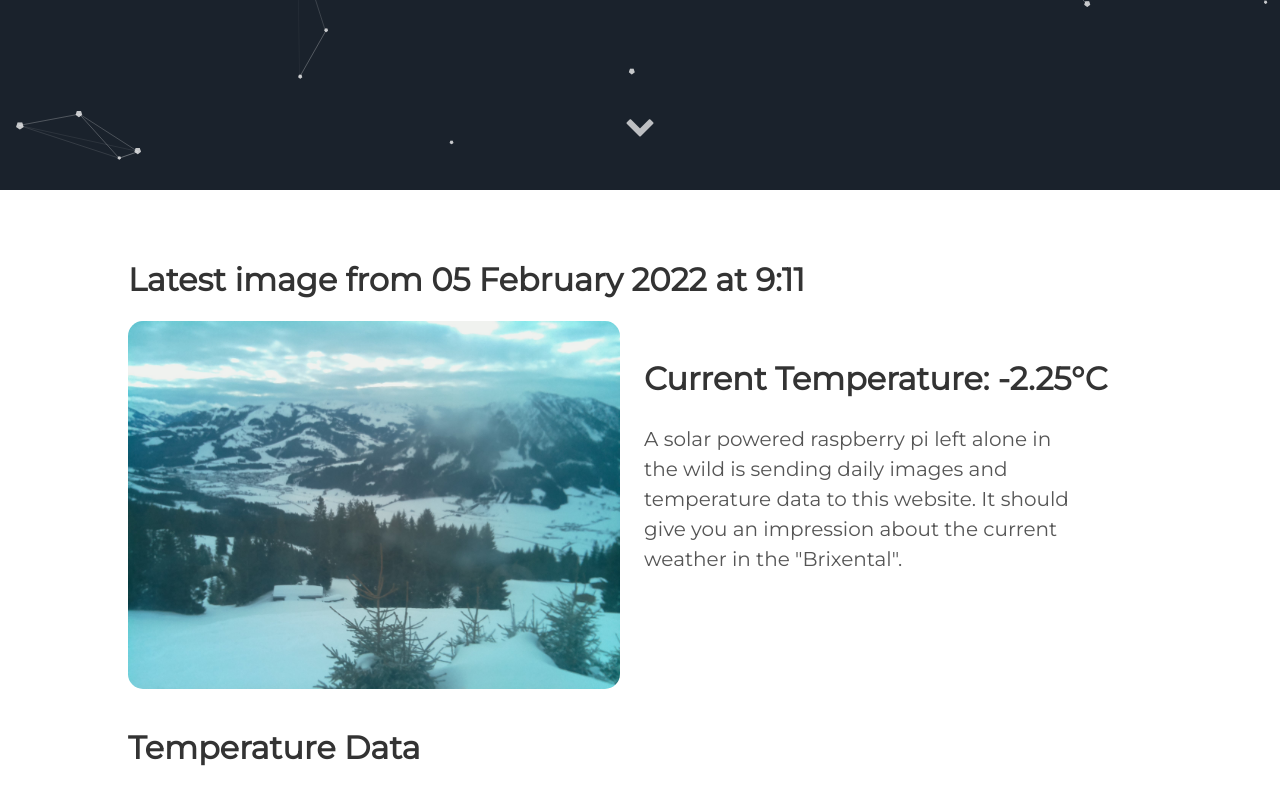
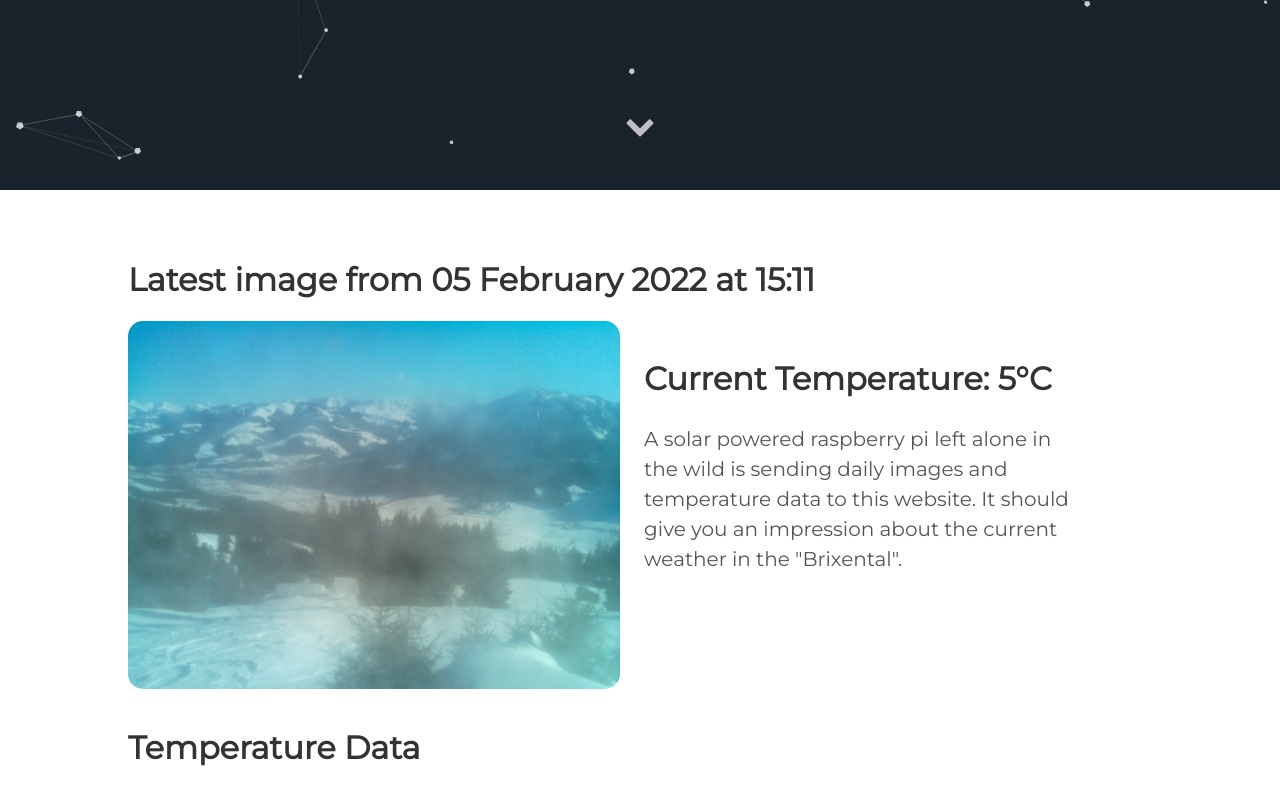
Before and after one commit to vektorious/vektorious.github.io, a Jekyll site: the page built from resources/huette.md, in a window 1280 px wide and 900 px high, scrolled down 710 px. Shown: the top 805 px of the window. Built offline with Jekyll 4.4.1, drawn with Linux system fonts in a browser that asks for light colours.

Commit message:
I'm a bot beep boop

```diff
--- a/resources/huette.md
+++ b/resources/huette.md
@@ -6,13 +6,13 @@
 description: 'Live image from the Austrian alps'
 twitter_text: ' '
 ---
-## Latest image from 05 February 2022 at  9:11
+## Latest image from 05 February 2022 at 15:11
 <div class="huette">
   <div class="huette-image">
     <img src="{{ "/assets/img/huette.jpg" | prepend: site.baseurl }}">
   </div>
   <div class="huette-text">
-        <h2>Current Temperature: -2.25°C</h2>
+        <h2>Current Temperature: 5°C</h2>
         <p>A solar powered raspberry pi left alone in the wild is sending daily images and temperature data to this website. It should give you an impression about the current weather in the "Brixental".</p>
 
   </div>
```
Also changed, not shown: rpi-script/2022-02-05_150942.txt (renamed from rpi-script/2022-02-05_090942.txt, +5 -5 lines), rpi-script/huette.md (+2 -2 lines), assets/img/huette.jpg, assets/img/temp_plot.png, rpi-script/temp_plot.png, 1 other file.
